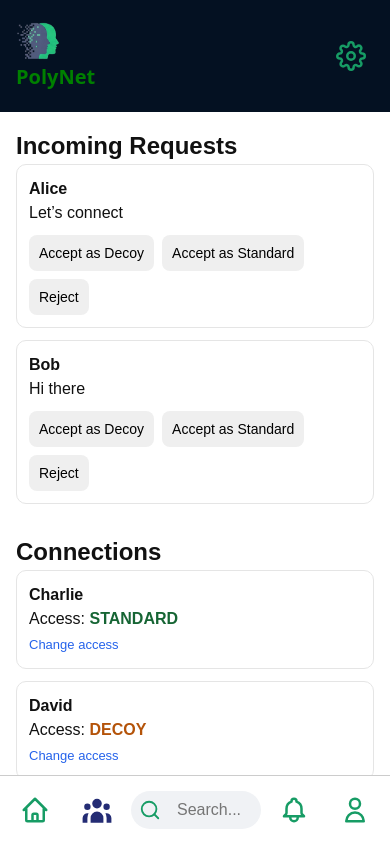
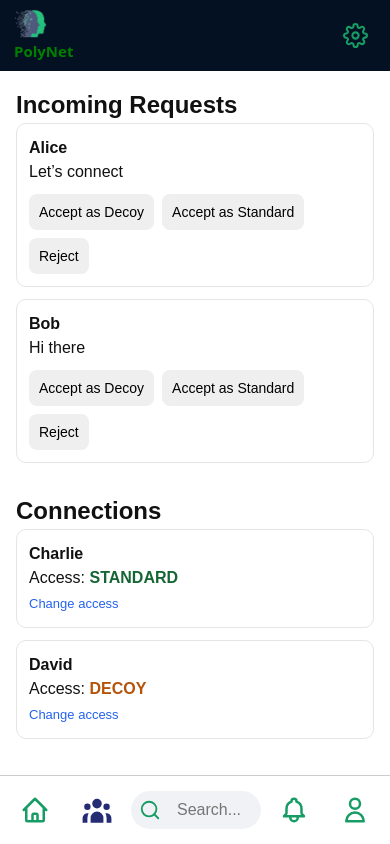
Before and after one commit to Sofiyat1/PolyNet, a React (Vite) app: page /connectionpage in a window 390 px wide. Built offline with nearby package versions, Linux system fonts and the light colour scheme.

Commit message:
Mobile Testing: Navbar Refinement

```diff
--- a/src/components/Navbar.css
+++ b/src/components/Navbar.css
@@ -2,7 +2,7 @@
   display: flex;
   justify-content: space-between;
   align-items: center;
-  padding: 20px 16px 20px 16px;
+  padding: 8px 14px 8px 14px;
   width: 100%;
   z-index: 1000;
   box-sizing: border-box;
@@ -40,13 +40,13 @@
 
 .navbar-logo {
   width: auto;
-  height: 40px;
+  height: 30px;
   display: block;
 }
 
 .navbar-name {
   font-weight: bold;
-  font-size: 20px;
+  font-size: 15px;
   color: green;
 }
 
@@ -68,7 +68,7 @@
 }
 
 .navbar-item.active {
-  color: #242c74;
+  color: #fff;
   pointer-events: none;
   border: none;
 }
--- a/src/components/Navbar.jsx
+++ b/src/components/Navbar.jsx
@@ -57,10 +57,12 @@ function Navbar({ variant = "app", scrollRef }) {
       ref={navRef}
       className={`navbar ${visible ? "show" : "hide"} ${variant === "landing" ? "navbar-transparent" : "app"}`}
     >
-      <div className="navbar-left">
+      <NavLink
+      to="/homepage"
+       className="navbar-left">
         <img src={logo} alt="Logo" className="navbar-logo" />
         <span className="navbar-name">PolyNet</span>
-      </div>
+      </NavLink>
       <div className="navbar-right">
         {variant === "landing" ? (
           <FiMenu
@@ -76,7 +78,7 @@ function Navbar({ variant = "app", scrollRef }) {
             }
           >
             {({ isActive }) =>
-              isActive ? <FaCog size={32} /> : <FiSettings size={30} />
+              isActive ? <FaCog size={25} /> : <FiSettings size={25} />
             }
           </NavLink>
         )}
```
